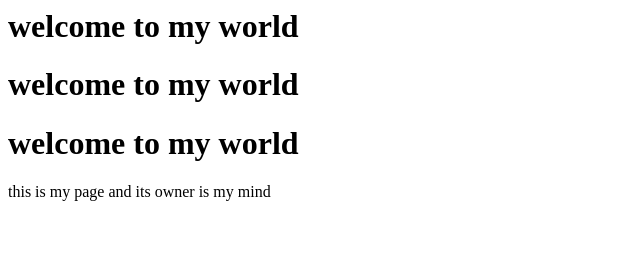
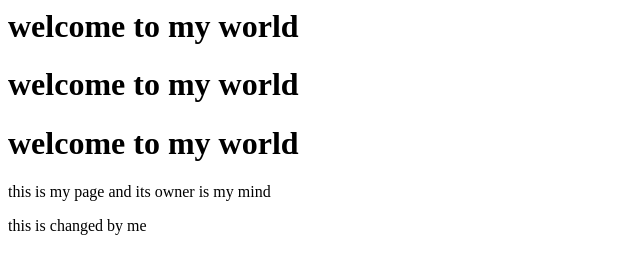
Before and after one commit to prathyusha0206/project1, a plain HTML site: page welcome.html in a window 1280 px wide. Shown: the whole page, without its empty margins (0-640 px from the left). Drawn offline with Linux system fonts and the light colour scheme.

Commit message:
Update welcome.html

```diff
--- a/welcome.html
+++ b/welcome.html
@@ -3,5 +3,6 @@
 <h1>welcome to my world</h1>
   <h1>welcome to my world</h1><h1>welcome to my world</h1>
 <p>this is my page and its owner is my mind</p>
+  <p>this is changed by me</p>
 </body>
 </html>
```
